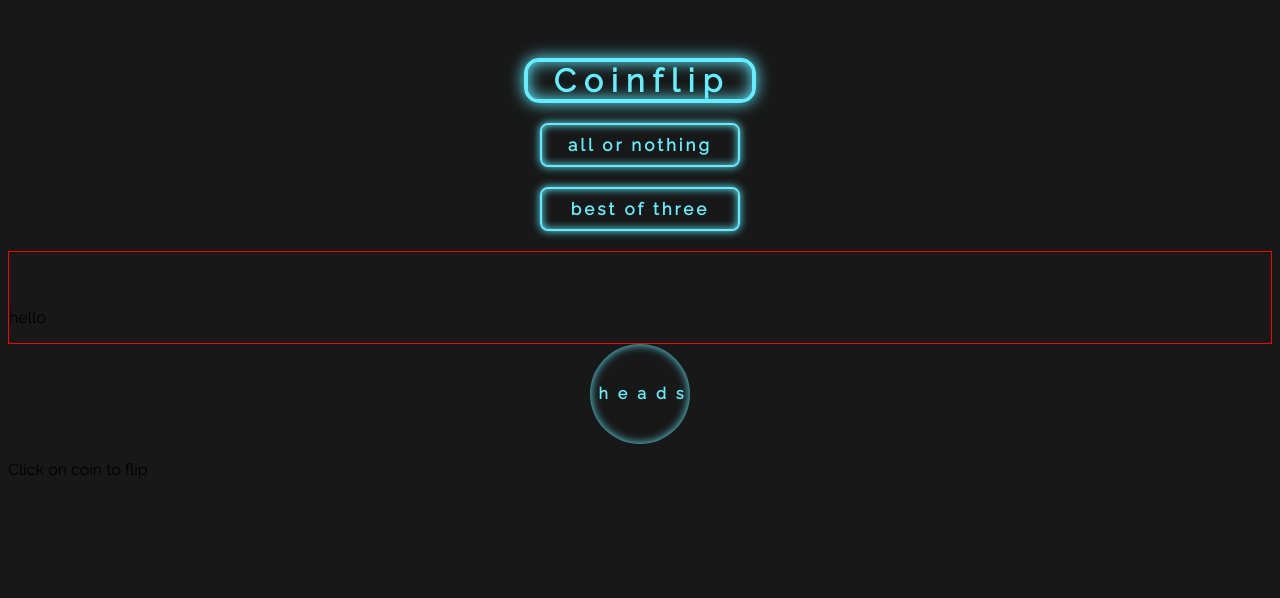
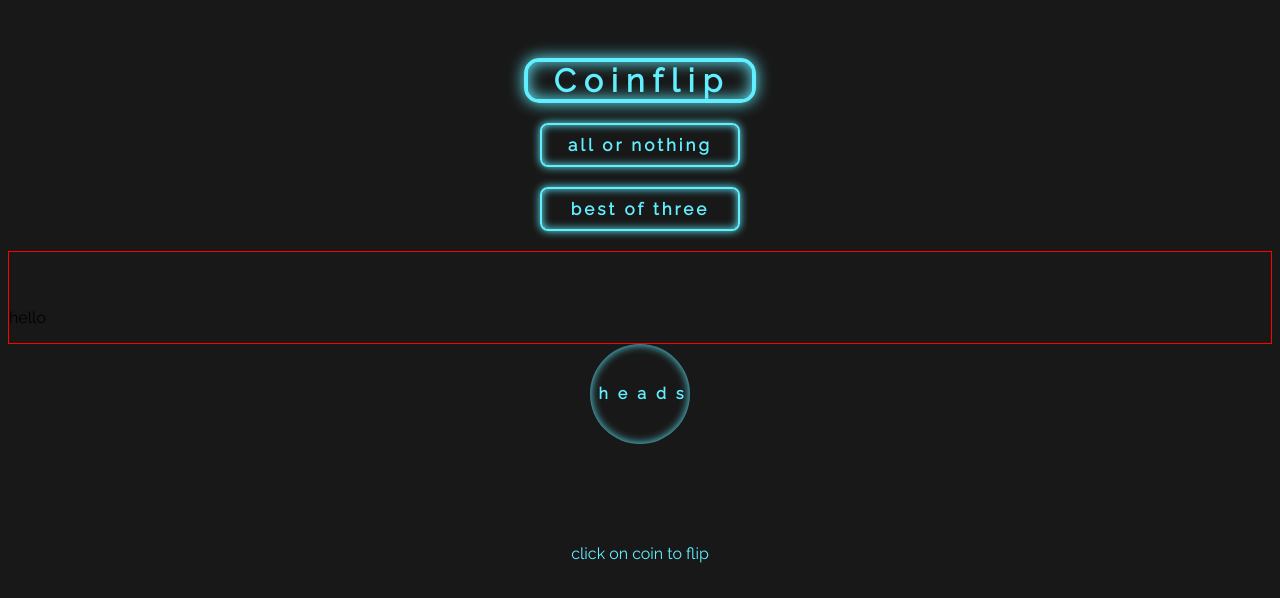
Before and after one commit to LRSORRENTI/COIN-FLIP, a website: page index.html in a window 1280 px wide. Drawn offline with nearby package versions, Linux system fonts and the light colour scheme; a web font is replaced by a local one.

Commit message:
more styling changes to footer

```diff
--- a/index.html
+++ b/index.html
@@ -28,8 +28,8 @@
       <h1>Coinflip</h1>
     </div>
     <div class="btn-container">
-      <button class='glowing-btn'>all or nothing</button>
-      <button class='glowing-btn'>best of three</button>
+      <button class="glowing-btn">all or nothing</button>
+      <button class="glowing-btn">best of three</button>
     </div>
     <div id="renderHere">
       <p id="text">hello</p>
@@ -42,6 +42,8 @@
         <p class="coinText">tails</p>
       </div>
     </div>
-    <p>Click on coin to flip</p>
+    <footer>
+      <p class="footerText">click on coin to flip</p>
+    </footer>
   </body>
 </html>
--- a/styles/style.css
+++ b/styles/style.css
@@ -170,3 +170,10 @@ Flicker button:
   box-shadow: inset 0px 0px 0.5em 0px var(--glow-color),
     0px 0px 0.5em 0px var(--glow-color);
 }
+
+.footerText {
+  color: var(--glow-color);
+  display: flex;
+  justify-content: center;
+  margin-top: 100px;
+}
```
